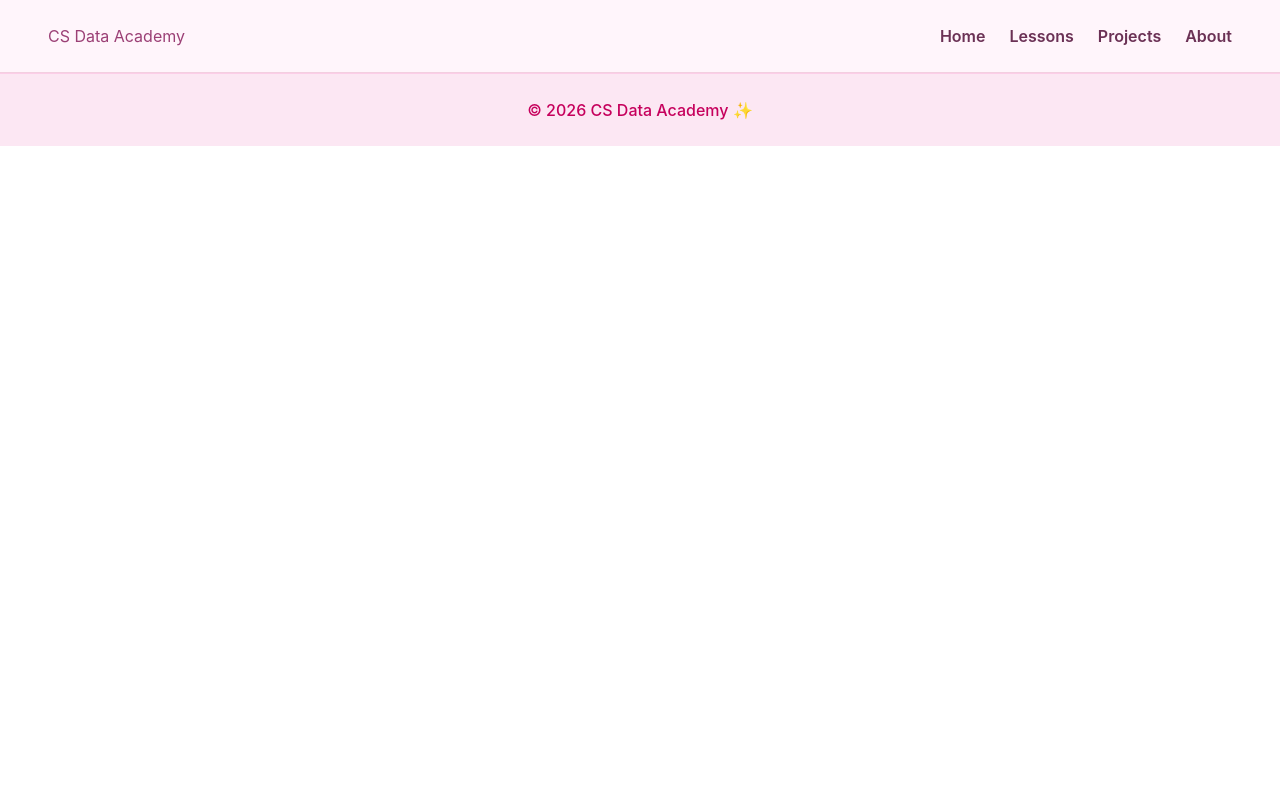
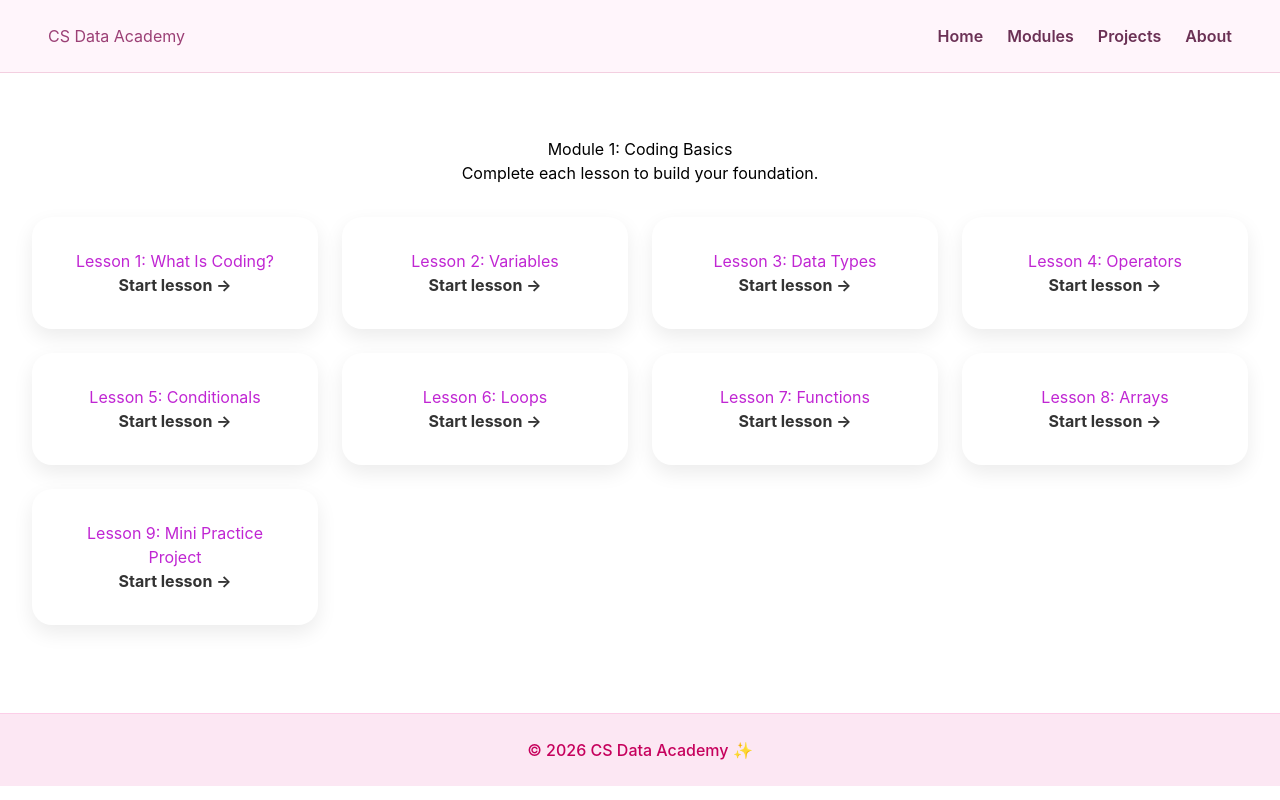
Before and after one commit to valenciamars/cs-data-academy-frontend, a React (Vite) app: page /lessons/module-1 in a window 1280 px wide. Built offline with nearby package versions, Linux system fonts and the light colour scheme.

Commit message:
CSDA-6 Create module navigation and lesson pages

```diff
--- a/src/App.css
+++ b/src/App.css
@@ -104,3 +104,140 @@
     font-size: 18px;
   }
 }
+
+.cta-section {
+  margin-top: 100px;
+  padding: 80px 20px;
+  text-align: center;
+  background-color: #f8d7e8;
+  border-radius: 24px;
+}
+
+.cta-section h2 {
+  font-size: 42px;
+  color: #8b2f63;
+}
+
+.cta-section p {
+  margin-top: 20px;
+  font-size: 20px;
+  color: #5f4b57;
+}
+
+.cta-button {
+  display: inline-block;
+  margin-top: 30px;
+  padding: 14px 32px;
+  background-color: #c0528a;
+  color: white;
+  text-decoration: none;
+  border-radius: 999px;
+  font-weight: bold;
+}
+
+.cta-button:hover {
+  background-color: #9b3f75;
+}
+
+.cta-section h2 {
+  font-size: 32px;
+}
+
+.cta-section p {
+  font-size: 18px;
+}
+
+.lessons-page {
+  min-height: 80vh;
+  padding: 4rem 2rem;
+  text-align: center;
+}
+
+.module-grid,
+.lesson-grid {
+  display: grid;
+  grid-template-columns: repeat(auto-fit, minmax(260px, 1fr));
+  gap: 1.5rem;
+  margin-top: 2rem;
+}
+
+.module-card,
+.lesson-card {
+  background: white;
+  border-radius: 20px;
+  padding: 2rem;
+  text-decoration: none;
+  color: #333;
+
+  box-shadow: 0 8px 20px rgba(0, 0, 0, 0.08);
+
+  transition: 0.2s ease;
+}
+
+.module-card:hover,
+.lesson-card:hover {
+  transform: translateY(-5px);
+
+  box-shadow: 0 12px 25px rgba(0, 0, 0, 0.12);
+}
+
+.module-card h2,
+.lesson-card h2 {
+  color: #c026d3;
+}
+
+.module-card span,
+.lesson-card p {
+  font-weight: bold;
+}
+
+.lesson-page {
+  min-height: 80vh;
+  max-width: 900px;
+  margin: 0 auto;
+  padding: 4rem 2rem;
+}
+
+.lesson-hero {
+  background: #fdf2f8;
+  padding: 2.5rem;
+  border-radius: 24px;
+  text-align: center;
+  margin-bottom: 2rem;
+}
+
+.lesson-label {
+  color: #be185d;
+  font-weight: bold;
+}
+
+.lesson-hero h1 {
+  color: #831843;
+  font-size: 2.5rem;
+  margin-top: 1rem;
+}
+
+.lesson-section {
+  background: white;
+  padding: 2rem;
+  border-radius: 20px;
+  margin-bottom: 1.5rem;
+
+  box-shadow: 0 8px 20px rgba(0, 0, 0, 0.08);
+}
+
+.lesson-section h2 {
+  color: #c026d3;
+}
+
+pre {
+  background: #1f2937;
+  color: white;
+  padding: 1.5rem;
+  border-radius: 16px;
+  overflow-x: auto;
+}
+
+.quiz-list {
+  line-height: 2;
+}
--- a/src/App.tsx
+++ b/src/App.tsx
@@ -3,9 +3,15 @@ import { BrowserRouter, Routes, Route, Link } from 'react-router-dom'
 import './App.css'
 
 import Footer from './components/layout/Footer'
+
 import Home from './pages/Home'
-import Lessons from './pages/Lessons'
+import Lessons from './pages/Lessons/Lessons'
+import ModulePage from './pages/Lessons/ModulePage'
 import Projects from './pages/Projects'
+
+import Lesson1 from './pages/Lessons/Lesson1'
+import Lesson2 from './pages/Lessons/Lesson2'
+import Lesson3 from './pages/Lessons/Lesson3'
 
 function App() {
   const [menuOpen, setMenuOpen] = useState(false)
@@ -24,15 +30,29 @@ function App() {
 
         <div className={menuOpen ? 'nav-links open' : 'nav-links'}>
           <Link to="/">Home</Link>
-          <Link to="/lessons">Lessons</Link>
+
+          <Link to="/lessons">Modules</Link>
+
           <Link to="/projects">Projects</Link>
+
           <a href="#">About</a>
         </div>
       </nav>
 
       <Routes>
         <Route path="/" element={<Home />} />
+
         <Route path="/lessons" element={<Lessons />} />
+
+        <Route
+          path="/lessons/module-1"
+          element={<ModulePage />}
+        />
+
+        <Route path="/lessons/1" element={<Lesson1 />} />
+        <Route path="/lessons/2" element={<Lesson2 />} />
+        <Route path="/lessons/3" element={<Lesson3 />} />
+
         <Route path="/projects" element={<Projects />} />
       </Routes>
 
--- a/src/pages/Home.tsx
+++ b/src/pages/Home.tsx
@@ -1,3 +1,5 @@
+
+
 function Home() {
   return (
     <main className="home">
--- a/src/pages/Lessons.tsx
+++ /dev/null
@@ -1,10 +0,0 @@
-function Lessons() {
-  return (
-    <main className="home">
-      <h1>Lessons</h1>
-      <p>This is where lessons will go.</p>
-    </main>
-  )
-}
-
-export default Lessons
--- /dev/null
+++ b/src/pages/Lessons/Lesson1.tsx
@@ -0,0 +1,42 @@
+function Lesson1() {
+  return (
+    <main className="lesson-page">
+      <section className="lesson-hero">
+        <p className="lesson-label">Module 1 · Lesson 1</p>
+        <h1>Introduction to HTML</h1>
+        <p>
+          HTML is the language used to structure content on a webpage.
+        </p>
+      </section>
+
+      <section className="lesson-section">
+        <h2>What is HTML?</h2>
+        <p>
+          HTML stands for HyperText Markup Language. It helps create headings,
+          paragraphs, links, images, buttons, forms, and more.
+        </p>
+      </section>
+
+      <section className="lesson-section">
+        <h2>Example</h2>
+        <pre>
+          <code>{`<h1>Welcome to My Website</h1>
+<p>This is my first webpage.</p>
+<button>Click Me</button>`}</code>
+        </pre>
+      </section>
+
+      <section className="lesson-section">
+        <h2>Quick Check</h2>
+        <p>What does HTML help you do?</p>
+        <ul className="quiz-list">
+          <li>Structure content on a webpage</li>
+          <li>Store money in a bank account</li>
+          <li>Edit photos</li>
+        </ul>
+      </section>
+    </main>
+  )
+}
+
+export default Lesson1
--- /dev/null
+++ b/src/pages/Lessons/Lesson2.tsx
@@ -0,0 +1,9 @@
+function Lesson2() {
+  return (
+    <div>
+      <h1>Lesson Two</h1>
+    </div>
+  );
+}
+
+export default Lesson2;
--- /dev/null
+++ b/src/pages/Lessons/Lesson3.tsx
@@ -0,0 +1,9 @@
+function Lesson3() {
+  return (
+    <div>
+      <h1>Lesson Three</h1>
+    </div>
+  );
+}
+
+export default Lesson3;
--- /dev/null
+++ b/src/pages/Lessons/Lessons.tsx
@@ -0,0 +1,20 @@
+import { Link } from 'react-router-dom'
+
+function Lessons() {
+  return (
+    <main className="lessons-page">
+      <h1>Modules</h1>
+      <p>Choose a module to see the lessons inside.</p>
+
+      <section className="module-grid">
+        <Link to="/lessons/module-1" className="module-card">
+          <h2>Module 1: Web Development Basics</h2>
+          <p>HTML, CSS, JavaScript, and beginner coding concepts.</p>
+          <span>View Lessons →</span>
+        </Link>
+      </section>
+    </main>
+  )
+}
+
+export default Lessons
--- /dev/null
+++ b/src/pages/Lessons/ModulePage.tsx
@@ -0,0 +1,37 @@
+import { Link } from 'react-router-dom'
+
+function ModulePage() {
+  const lessons = [
+    { id: 1, title: 'Lesson 1: What Is Coding?' },
+    { id: 2, title: 'Lesson 2: Variables' },
+    { id: 3, title: 'Lesson 3: Data Types' },
+    { id: 4, title: 'Lesson 4: Operators' },
+    { id: 5, title: 'Lesson 5: Conditionals' },
+    { id: 6, title: 'Lesson 6: Loops' },
+    { id: 7, title: 'Lesson 7: Functions' },
+    { id: 8, title: 'Lesson 8: Arrays' },
+    { id: 9, title: 'Lesson 9: Mini Practice Project' },
+  ]
+
+  return (
+    <main className="lessons-page">
+      <h1>Module 1: Coding Basics</h1>
+      <p>Complete each lesson to build your foundation.</p>
+
+      <section className="lesson-grid">
+        {lessons.map((lesson) => (
+          <Link
+            key={lesson.id}
+            to={`/lessons/${lesson.id}`}
+            className="lesson-card"
+          >
+            <h2>{lesson.title}</h2>
+            <p>Start lesson →</p>
+          </Link>
+        ))}
+      </section>
+    </main>
+  )
+}
+
+export default ModulePage
```
Also changed, not shown: src/main.tsx (+8 -8 lines).
